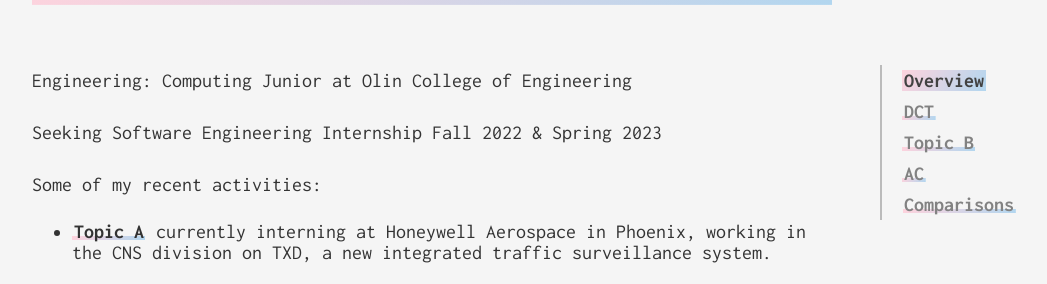
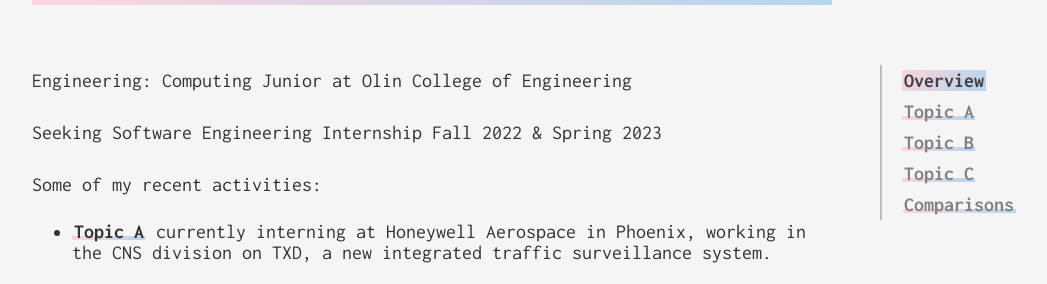
Before and after one commit to liloheinrich/testsite, a Jekyll site: the page built from _posts/2030-01-01-intro.markdown, in a window 1280 px wide. Shown: the part 264-548 px from the top of the page, without its empty margins (208-1255 px from the left). Built offline with Jekyll 4.4.1, drawn with Linux system fonts in a browser that asks for light colours; nearby versions of some CDN libraries.

Commit message:
start personalizing?

```diff
--- a/_layouts/post.html
+++ b/_layouts/post.html
@@ -20,10 +20,10 @@ layout: default
 							<li><a class="scroll_top" href="{{ site.posts[0].url | prepend: site.baseurl }}">Overview</a></li>
 						{% endif %}
 						{% if page.title == "Topic A" %}
-							<li class="active"><a class="scroll_top" href="#">DCT</a></li>
+							<li class="active"><a class="scroll_top" href="#">Topic A</a></li>
 							{% include post/navbar.html tags=ptags %}
 						{% else %}
-							<li><a class="scroll_top" href="{{ site.posts[1].url | prepend: site.baseurl }}">DCT</a></li>
+							<li><a class="scroll_top" href="{{ site.posts[1].url | prepend: site.baseurl }}">Topic A</a></li>
 						{% endif %}
 						{% if page.title == "Topic B" %}
 							<li class="active"><a class="scroll_top" href="#">Topic B</a></li>
@@ -32,10 +32,10 @@ layout: default
 							<li><a class="scroll_top" href="{{ site.posts[2].url | prepend: site.baseurl }}">Topic B</a></li>
 						{% endif %}
 						{% if page.title == "Topic C" %}
-							<li class="active"><a class="scroll_top" href="#">AC</a></li>
+							<li class="active"><a class="scroll_top" href="#">Topic C</a></li>
 							{% include post/navbar.html tags=ptags %}
 						{% else %}
-							<li><a class="scroll_top" href="{{ site.posts[3].url | prepend: site.baseurl }}">AC</a></li>
+							<li><a class="scroll_top" href="{{ site.posts[3].url | prepend: site.baseurl }}">Topic C</a></li>
 						{% endif %}
 						{% if page.title == "Comparisons" %}
 							<li class="active"><a class="scroll_top" href="#">Comparisons</a></li>
```
